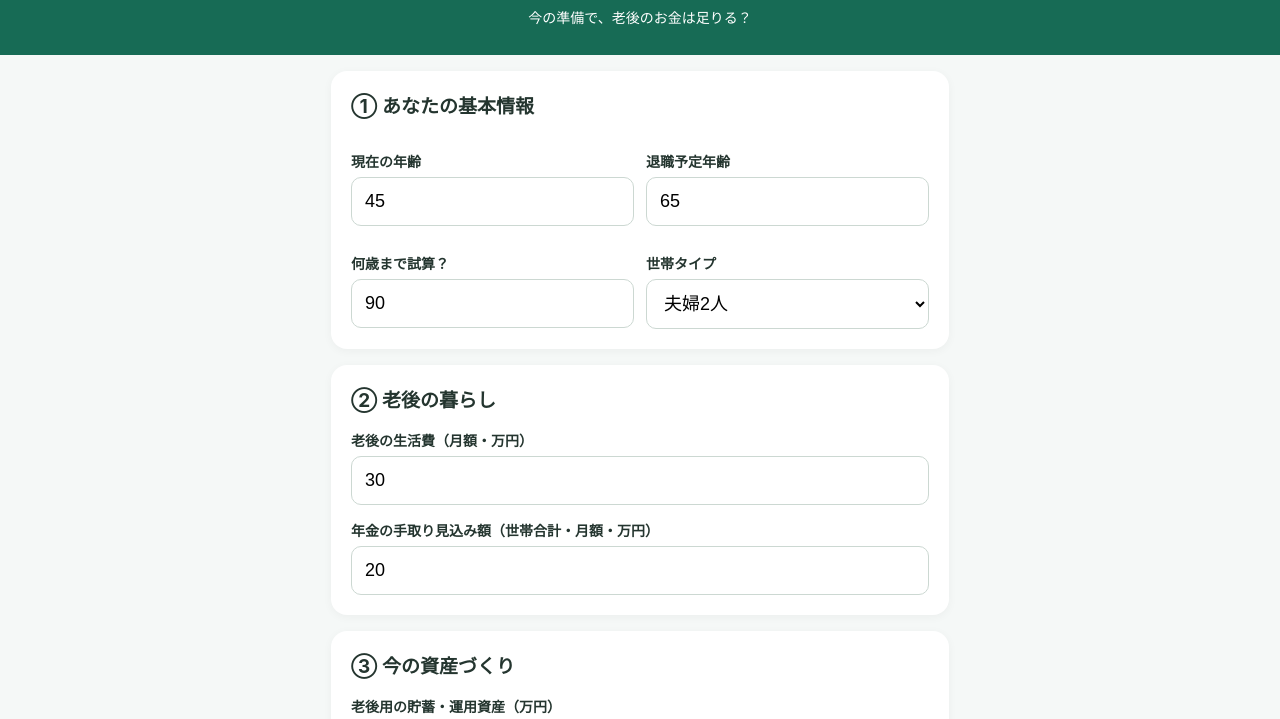
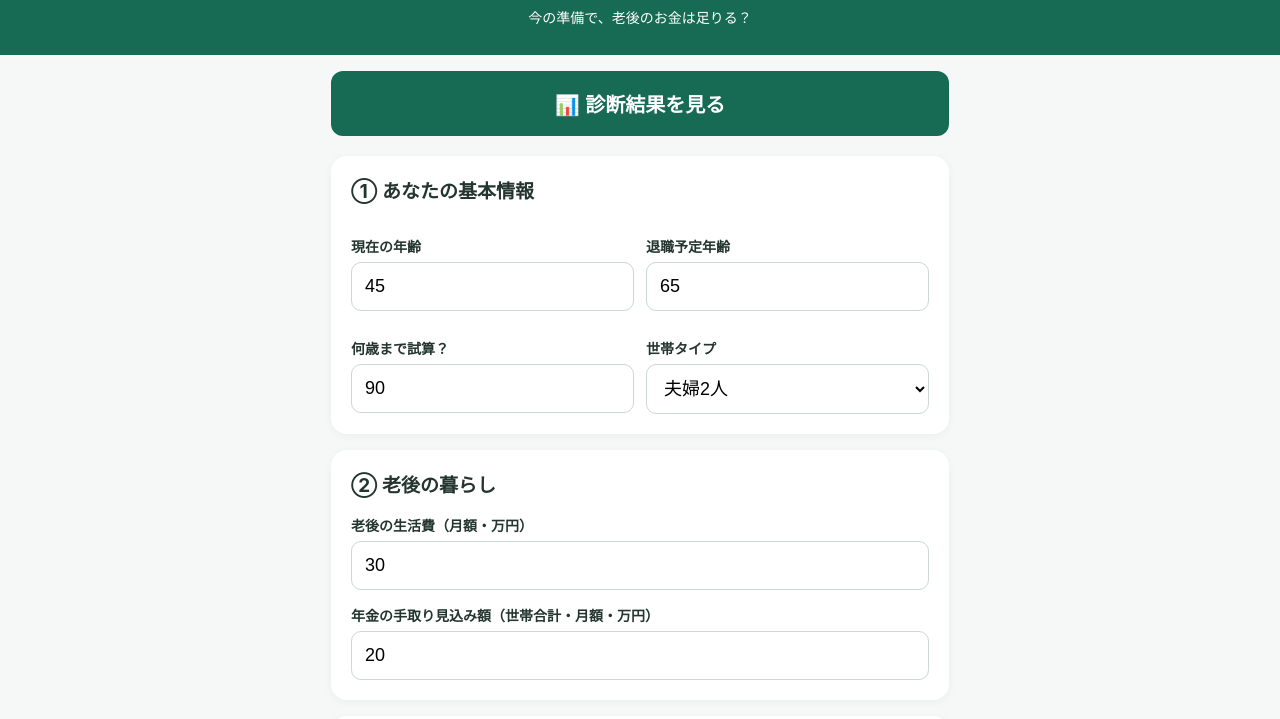
Before and after one commit to Money-well-being-education/retirement-simulator, a plain HTML site: page index.html in a window 1280 px wide. Shown: the part 67-786 px from the top of the page. Drawn offline with Linux system fonts and the light colour scheme.

Commit message:
Update index.html

```diff
--- a/index.html
+++ b/index.html
@@ -33,7 +33,12 @@ input,select{width:100%;font-size:18px;padding:13px;border:1px solid #ccd8d2;bor
 </header>
 
 <main>
-
+<div style="text-align:center;margin-bottom:20px">
+<button type="button" onclick="document.querySelector('.result').scrollIntoView({behavior:'smooth'})"
+style="width:100%;padding:18px;background:#176b55;color:white;border:0;border-radius:12px;font-size:20px;font-weight:bold;cursor:pointer">
+📊 診断結果を見る
+</button>
+</div>
 <section class="card">
 <h2>① あなたの基本情報</h2>
 <div class="grid">
```
